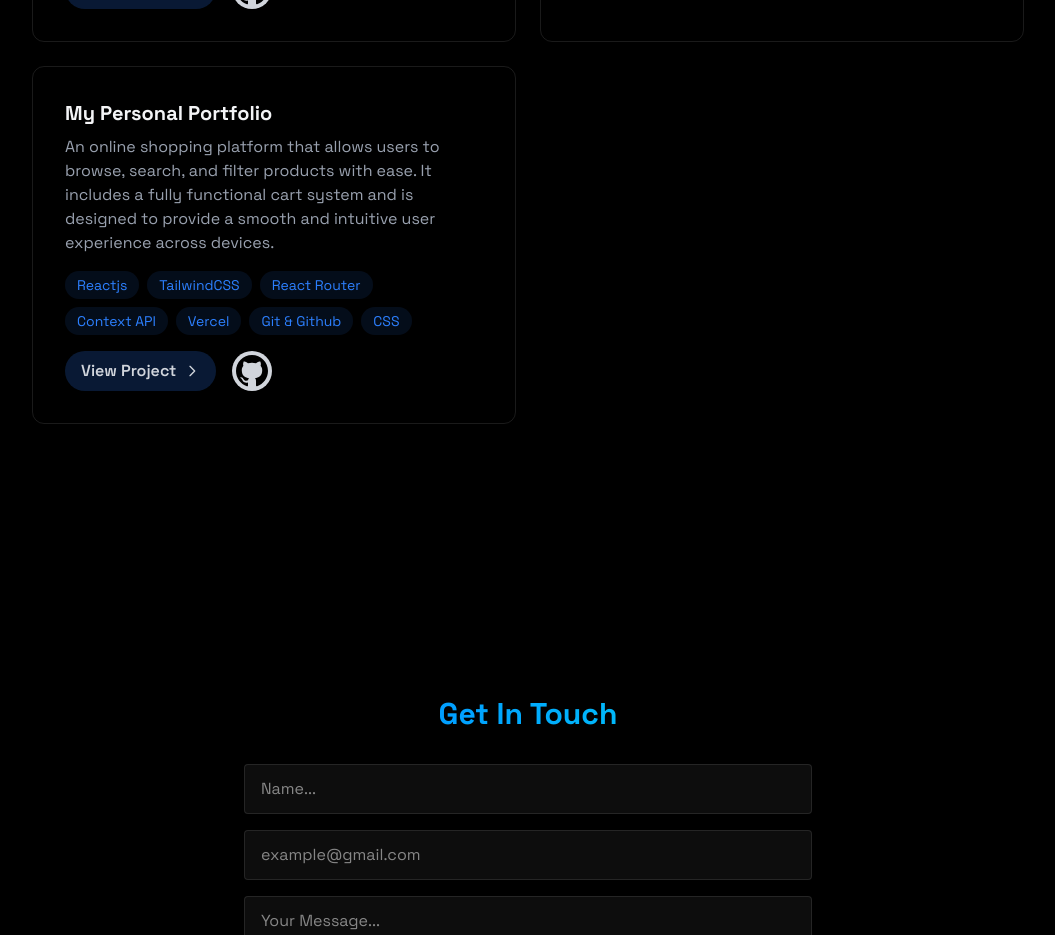
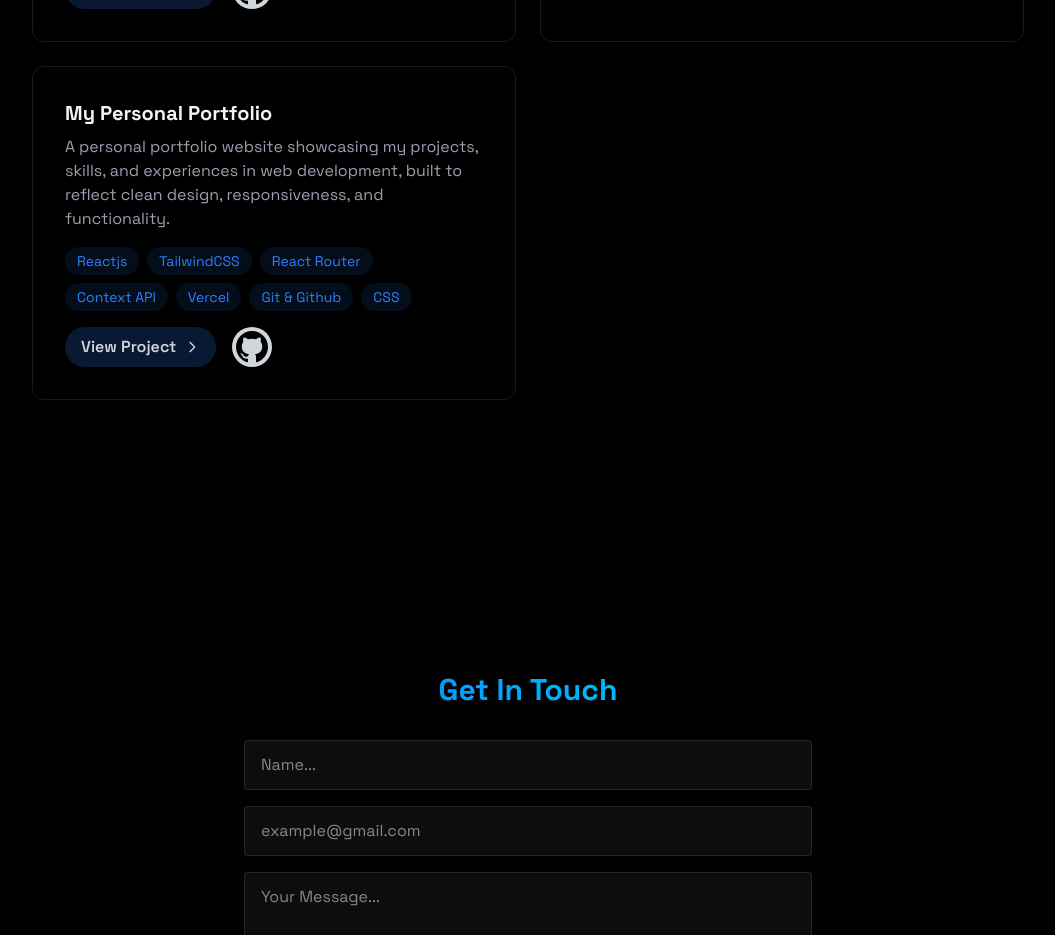
Before and after one commit to httpsharis/portfolio, a React (Vite) app: page / in a window 1280 px wide. Shown: the part 2140-3075 px from the top of the page, without its empty margins (112-1167 px from the left). Built offline with nearby package versions, Linux system fonts and the light colour scheme.

Commit message:
Update description of portfolio in projects

```diff
--- a/src/components/sections/projects.jsx
+++ b/src/components/sections/projects.jsx
@@ -49,7 +49,7 @@ function Projects() {
 
                         <ProjectCard
                             title="My Personal Portfolio"
-                            description="An online shopping platform that allows users to browse, search, and filter products with ease. It includes a fully functional cart system and is designed to provide a smooth and intuitive user experience across devices."
+                            description="A personal portfolio website showcasing my projects, skills, and experiences in web development, built to reflect clean design, responsiveness, and functionality."
                             techStack={[
                                 "Reactjs",
                                 "TailwindCSS",
```
